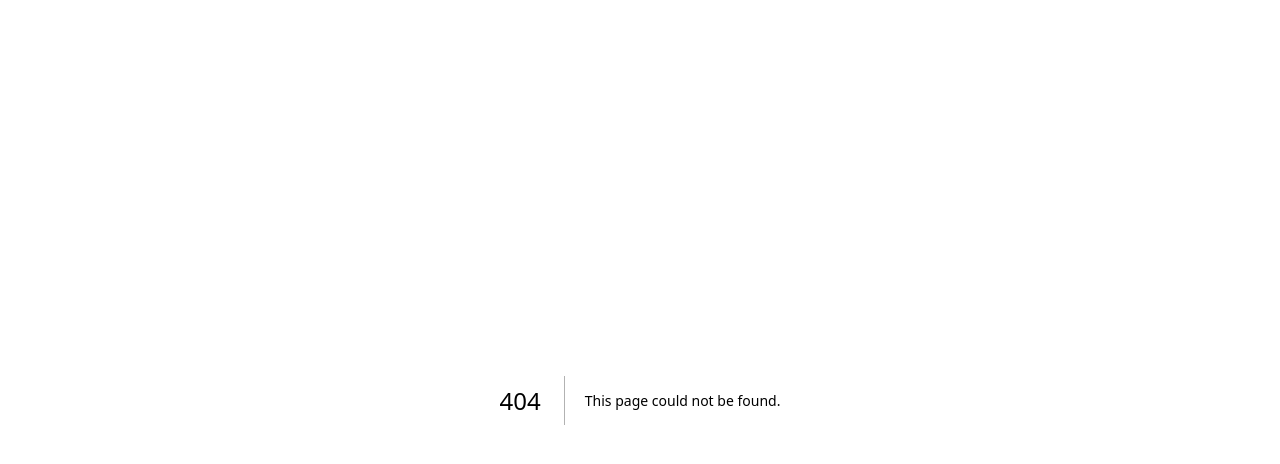
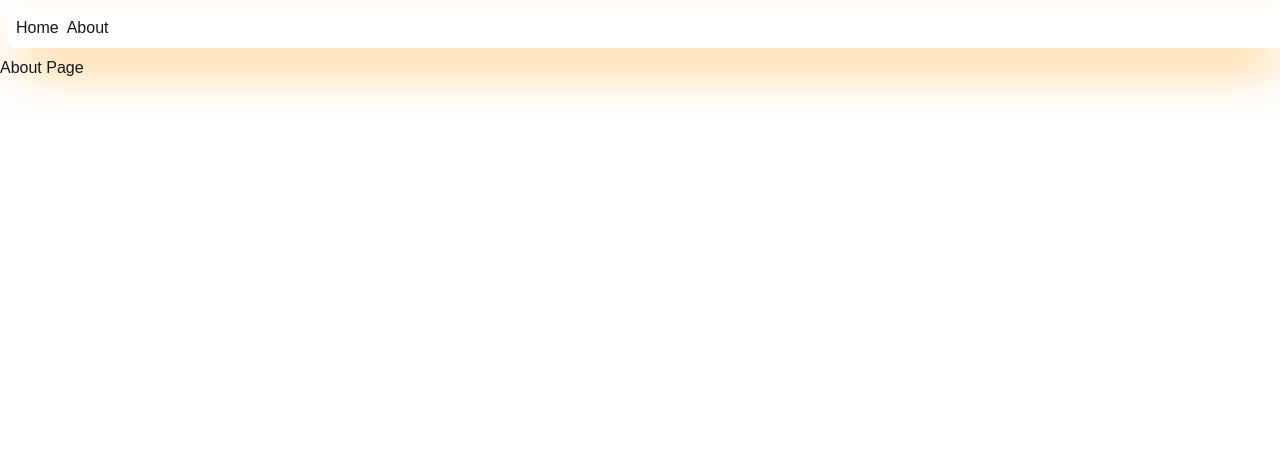
Before and after one commit to The-Boyo/alx-project-0x02-setup, a Next.js app in the folder alx-project-0x02/: page /about in a window 1280 px wide. Before the commit this address had no page. Shown: the top 464 px of the page. Built offline with nearby package versions, Linux system fonts and the light colour scheme.

Commit message:
Added two new routing files 'about.tsx and home.tsx'

```diff
--- a/alx-project-0x02/components/layout/Header.tsx
+++ b/alx-project-0x02/components/layout/Header.tsx
@@ -1,7 +1,17 @@
+import Link from "next/link";
 import React from "react";
 
 const Header = () => {
-	return <header>The Header</header>;
+	return (
+		<header className="flex justify-start space-x-2  w-full m-2 p-2 shadow-2xl shadow-amber-500 rounded-md">
+			<p>
+				<Link href={`/home`}>Home</Link>
+			</p>
+			<p>
+				<Link href={`/about`}>About</Link>
+			</p>
+		</header>
+	);
 };
 
 export default Header;
--- a/alx-project-0x02/pages/_document.tsx
+++ b/alx-project-0x02/pages/_document.tsx
@@ -1,3 +1,4 @@
+import Header from "@/components/layout/Header";
 import { Html, Head, Main, NextScript } from "next/document";
 
 export default function Document() {
@@ -5,6 +6,7 @@ export default function Document() {
 		<Html lang="en">
 			<Head />
 			<body className="antialiased">
+				<Header />
 				<Main />
 				<NextScript />
 			</body>
--- /dev/null
+++ b/alx-project-0x02/pages/about.tsx
@@ -0,0 +1,11 @@
+import React from "react";
+
+const About = () => {
+	return (
+		<div>
+			<h1>About Page</h1>
+		</div>
+	);
+};
+
+export default About;
--- /dev/null
+++ b/alx-project-0x02/pages/home.tsx
@@ -0,0 +1,11 @@
+import React from "react";
+
+const Home = () => {
+	return (
+		<div>
+			<h1>Home Page</h1>
+		</div>
+	);
+};
+
+export default Home;
```
Lines whose indentation alone changed are shown as unchanged.
